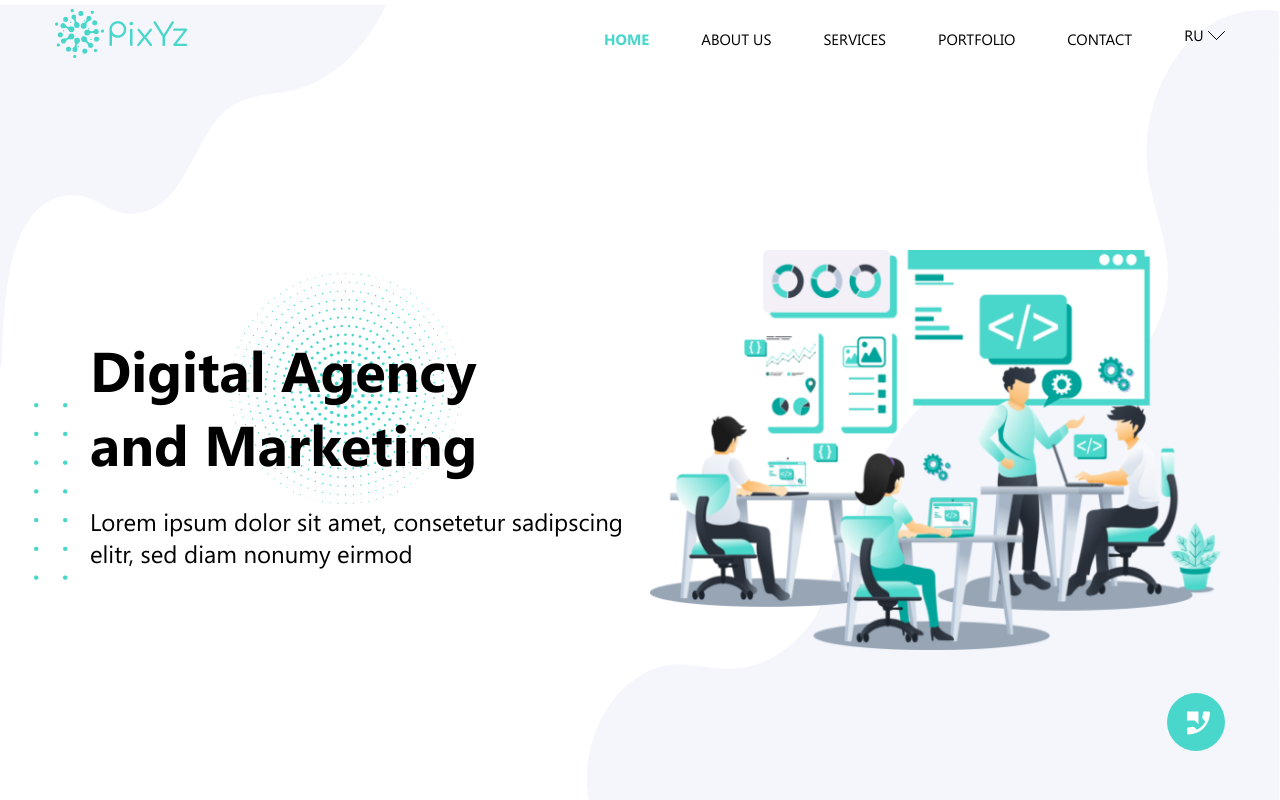
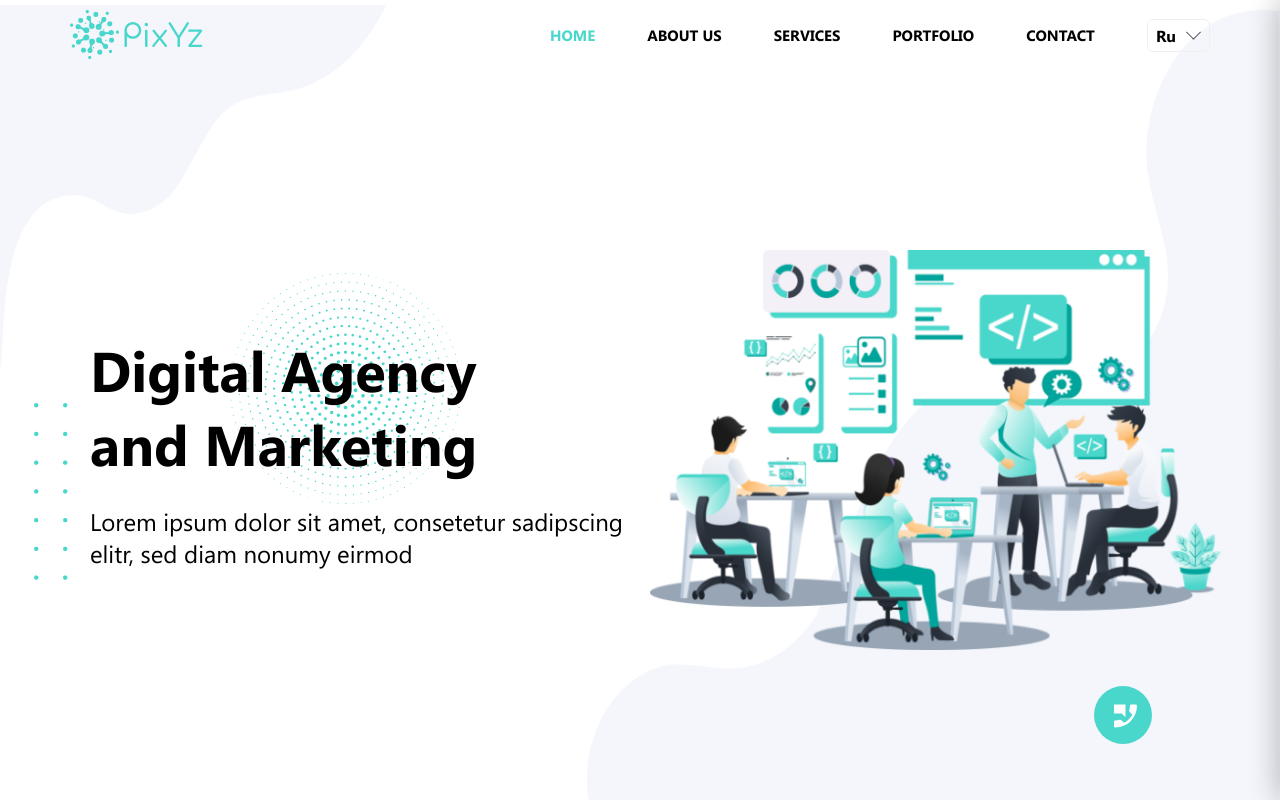
Before and after one commit to BlackHawk999/pixzy, a Vue app: page / in a window 1280 px wide. Shown: the top 800 px of the page. Built offline with nearby package versions, Linux system fonts and the light colour scheme.

Commit message:
responsive layout fixed

```diff
--- a/src/components/ContactDetails.vue
+++ b/src/components/ContactDetails.vue
@@ -39,7 +39,7 @@
         <get-in-touch />
       </div>
       <div class="contact-maps">
-        <iframe src="https://yandex.ru/map-widget/v1/?ll=69.279737%2C41.311151&scroll=false&z=15" width="100%" height="700" frameborder="1" style="border: 0" allowfullscreen="true"/>
+        <iframe src="https://www.google.com/maps/embed?pb=!1m18!1m12!1m3!1d23970.19066160692!2d69.20060567604129!3d41.32465850203895!2m3!1f0!2f0!3f0!3m2!1i1024!2i768!4f13.1!3m3!1m2!1s0x38ae8b8d64bfd1b3%3A0x261b8948e4b4e45e!2z0KjQsNC50YXQsNC90YLQsNGF0YPRgNGB0LrQuNC5INGA0LDQudC-0L0sINCi0LDRiNC60LXQvdGCLCDQo9C30LHQtdC60LjRgdGC0LDQvQ!5e0!3m2!1sru!2s!4v1657779546708!5m2!1sru!2s" width="100%" height="700" frameborder="1" style="border: 0" allowfullscreen="" loading="lazy" referrerpolicy="no-referrer-when-downgrade"></iframe>
       </div>
     </div>
   </div>
--- a/src/components/Intro.vue
+++ b/src/components/Intro.vue
@@ -56,6 +56,10 @@ export default {};
   padding-top: 100px;
   min-height: 100vh;
 
+  @include breakpoint(xs) {
+    background-image: none;
+  }
+
   &-wrapper {
     position: relative;
     display: flex;
@@ -69,6 +73,10 @@ export default {};
     position: relative;
     margin-left: 35px;
 
+    @include breakpoint(sm) {
+      margin-left: 0;
+    }
+
     .intro-title {
       font-family: "Seg-bold";
       font-size: 56px;
@@ -78,6 +86,19 @@ export default {};
       @include breakpoint(lg) {
         font-size: 45px;
         margin-bottom: 20px;
+      }
+      @include breakpoint(md) {
+        font-size: 35px;
+        margin-bottom: 13px;
+      }
+
+      @include breakpoint(sm) {
+        font-size: 30px;
+      }
+
+      @include breakpoint(xs) {
+        font-size: 20px;
+        margin-bottom: 10px;
       }
     }
 
@@ -89,6 +110,14 @@ export default {};
       @include breakpoint(lg) {
         font-size: 22px;
       }
+
+      @include breakpoint(md) {
+        font-size: 18px;
+      }
+
+      @include breakpoint(xs) {
+        font-size: 13px;
+      }
     }
 
     .title-img-wrapper {
@@ -98,6 +127,10 @@ export default {};
 
       @include breakpoint(lg) {
         top: 20%;
+      }
+
+      @include breakpoint(md) {
+        display: none;
       }
     }
 
@@ -109,6 +142,18 @@ export default {};
 
       @include breakpoint(lg) {
         bottom: 5%;
+      }
+
+      @include breakpoint(md) {
+        bottom: -10%;
+      }
+      @include breakpoint(md) {
+        bottom: -10%;
+        left: 0;
+      }
+
+      @include breakpoint(sm) {
+        display: none;
       }
     }
   }
@@ -126,12 +171,22 @@ export default {};
       width: 500px;
       height: 300px;
     }
+
+    @include breakpoint(md) {
+      width: 430px;
+      height: 240px;
+    }
+
+    @include breakpoint(sm) {
+      width: 250px;
+      height: 150px;
+    }
   }
 
   .icon-phone {
-    position: absolute;
+    position: fixed;
     bottom: 7%;
-    right: 0;
+    right: 10%;
     width: 58px;
     height: 58px;
     padding: 17px 15px 15px 20px;
@@ -141,6 +196,7 @@ export default {};
     box-shadow: 0 0 0 rgba(204, 169, 44, 0.4);
     cursor: pointer;
     animation: pulse 1s infinite;
+    z-index: 9999;
 
     svg {
       width: 100%;
--- a/src/components/Navbar.vue
+++ b/src/components/Navbar.vue
@@ -20,42 +20,27 @@
           <img @click="$router.push('/')" src="@/assets/img/logo.png" alt="" />
         </div>
         <div class="menu-wrapper">
-          <router-link class="menu" to="/" exact-active-class="active"
-            >HOME</router-link
-          >
-          <router-link class="menu" to="/about" exact-active-class="active"
-            >ABOUT US</router-link
-          >
-          <router-link class="menu" to="/services" exact-active-class="active"
-            >SERVICES</router-link
-          >
-          <router-link class="menu" to="/portfolio" exact-active-class="active"
-            >PORTFOLIO</router-link
-          >
-          <router-link class="menu" to="/contact" exact-active-class="active"
-            >CONTACT</router-link
-          >
-          <div class="language">
-            <p class="ru">RU</p>
-            <svg
-              width="17"
-              height="9"
-              viewBox="0 0 17 9"
-              fill="none"
-              xmlns="http://www.w3.org/2000/svg"
-            >
-              <path
-                d="M0.5 0.5L8.5 8.5"
-                stroke="black"
-                stroke-linecap="round"
-              />
-              <path
-                d="M16.5 0.5L8.5 8.5"
-                stroke="black"
-                stroke-linecap="round"
-              />
-            </svg>
-          </div>
+          <router-link class="menu" to="/" exact-active-class="active">
+            HOME
+          </router-link>
+
+          <router-link class="menu" to="/about" exact-active-class="active">
+            ABOUT US
+          </router-link>
+
+          <router-link class="menu" to="/services" exact-active-class="active">
+            SERVICES
+          </router-link>
+
+          <router-link class="menu" to="/portfolio" exact-active-class="active">
+            PORTFOLIO
+          </router-link>
+
+          <router-link class="menu" to="/contact" exact-active-class="active">
+            CONTACT
+          </router-link>
+
+          <lang-switcher />
         </div>
       </div>
     </div>
@@ -63,8 +48,11 @@
 </template>
 
 <script>
+import LangSwitcher from "@/components/navbar/langSwitcher"
+
 export default {
   name: "navbar",
+  components: { LangSwitcher },
   data() {
     return {
       scrollPosition: null,
@@ -101,7 +89,7 @@ export default {
   &-wrapper {
     display: flex;
     justify-content: space-between;
-    align-items: center;
+    padding: 0 15px;
 
     @include breakpoint(md) {
       flex-direction: row-reverse;
@@ -117,14 +105,19 @@ export default {
   }
 
   .logo-wrapper {
+    padding: 10px 0;
+    height: 70px;
+    cursor: pointer;
+
     img {
-      cursor: pointer;
+      width: 100%;
+      height: 100%;
+      object-fit: contain;
     }
   }
 
   .menu-wrapper {
     display: flex;
-    align-items: center;
     gap: 52px;
 
     @include breakpoint(md) {
@@ -132,12 +125,13 @@ export default {
     }
   }
   .menu {
-    font-family: "Seg";
+    display: flex;
+    align-items: center;
+    font-family: "Seg-bold";
     font-size: 15px;
     color: #000000;
     text-align: center;
     text-decoration: none;
-    padding: 29px 0 22px 0;
     position: relative;
 
     &::before {
--- a/src/components/PixzyTechno.vue
+++ b/src/components/PixzyTechno.vue
@@ -108,7 +108,7 @@ export default {
 
   .technologies {
     display: grid;
-    grid-template-columns: repeat(9, 1fr);
+    grid-template-columns: repeat(8, 1fr);
     gap: 35.5px;
 
     @include breakpoint(lg) {
--- a/src/components/Sidebar.vue
+++ b/src/components/Sidebar.vue
@@ -8,45 +8,27 @@
       <div class="wrapper">
         <div class="sidebar-menu-wrapper">
           <div class="menu-wrapper">
-            <router-link class="menu" to="/" exact-active-class="active"
-              >HOME</router-link
-            >
-            <router-link class="menu" to="/about" exact-active-class="active"
-              >ABOUT US</router-link
-            >
-            <router-link class="menu" to="/services" exact-active-class="active"
-              >SERVICES</router-link
-            >
-            <router-link
-              class="menu"
-              to="/portfolio"
-              exact-active-class="active"
-              >PORTFOLIO</router-link
-            >
-            <router-link class="menu" to="/contact" exact-active-class="active"
-              >CONTACT</router-link
-            >
-            <div class="language">
-              <p class="ru">RU</p>
-              <svg
-                width="17"
-                height="9"
-                viewBox="0 0 17 9"
-                fill="none"
-                xmlns="http://www.w3.org/2000/svg"
-              >
-                <path
-                  d="M0.5 0.5L8.5 8.5"
-                  stroke="black"
-                  stroke-linecap="round"
-                />
-                <path
-                  d="M16.5 0.5L8.5 8.5"
-                  stroke="black"
-                  stroke-linecap="round"
-                />
-              </svg>
-            </div>
+            <router-link class="menu" to="/" exact-active-class="active">
+              HOME
+            </router-link>
+
+            <router-link class="menu" to="/about" exact-active-class="active">
+              ABOUT US
+            </router-link>
+
+            <router-link class="menu" to="/services" exact-active-class="active">
+              SERVICES
+            </router-link>
+
+            <router-link class="menu" to="/portfolio" exact-active-class="active">
+              PORTFOLIO
+            </router-link>
+
+            <router-link class="menu" to="/contact" exact-active-class="active">
+              CONTACT
+            </router-link>
+
+            <lang-switcher />
           </div>
         </div>
       </div>
@@ -55,8 +37,11 @@
 </template>
 
 <script>
+import LangSwitcher from "@/components/navbar/langSwitcher"
+
 export default {
   name: "Sidebar",
+  components: { LangSwitcher },
   data() {
     return {
       categoryStatus: false,
@@ -97,16 +82,18 @@ export default {
   }
 }
 .sidebar {
+  position: fixed;
+  width: 70vw;
+  min-height: 100vh;
+  right: 0;
   background: #ffffff;
-  position: fixed;
-  right: 0;
-  left: 65%;
-  min-height: 100vh;
-  display: none;
   transform: translateX(100%);
   transition: all 0.4s;
+  box-shadow: 0px 0px 30px rgba(0, 0 ,0 , 0.3);
   z-index: 2222222;
+
   &.open {
+    right: 0;
     transform: translateX(0%);
   }
 
@@ -195,26 +182,6 @@ export default {
     top: 0px;
   }
 
-  .language-wrapper {
-    display: flex;
-    align-items: center;
-    justify-content: space-between;
-    padding: 0px 10px 7px 10px;
-
-    p {
-      font-family: "Lato";
-      font-size: 14px;
-      color: #414141;
-      margin: 0;
-    }
-
-    .choose-lang {
-      font-family: "Lato";
-      font-size: 14px;
-      line-height: 17px;
-      color: #1a4900;
-    }
-  }
   .menu-wrapper {
     display: flex;
     flex-direction: column;
--- /dev/null
+++ b/src/components/navbar/langSwitcher.vue
@@ -0,0 +1,137 @@
+<template>
+  <div class="language">
+    <div class="language-wrapper" @click="isOpen = !isOpen">
+      <div class="language__title">
+        {{ currentLang.label }}
+      </div>
+      <div :class="['language__icon', { open: isOpen }]">
+        <svg
+          width="17"
+          height="9"
+          viewBox="0 0 17 9"
+          fill="none"
+          xmlns="http://www.w3.org/2000/svg"
+        >
+          <path d="M0.5 0.5L8.5 8.5" stroke="black" stroke-linecap="round" />
+          <path d="M16.5 0.5L8.5 8.5" stroke="black" stroke-linecap="round" />
+        </svg>
+      </div>
+    </div>
+
+    <div :class="['language-menu', { active: isOpen }]">
+      <div
+        v-for="lang in languages"
+        :key="lang.code"
+        :class="[
+          'language-menu__item',
+          { active: lang.code === currentLang.code },
+        ]"
+        @click="changeLang(lang)"
+      >
+        {{ lang.label }}
+      </div>
+    </div>
+  </div>
+</template>
+
+<script>
+export default {
+  name: "language-switcher",
+  data() {
+    return {
+      isOpen: false,
+      currentLang: {
+        code: "ru",
+        label: "Ru",
+      },
+      languages: [
+        {
+          code: "uz",
+          label: "Uz",
+        },
+        {
+          code: "ru",
+          label: "Ru",
+        },
+      ],
+    };
+  },
+  methods: {
+    changeLang(lang) {
+        this.currentLang = lang;
+        this.isOpen = false;
+    }
+  }
+};
+</script>
+
+<style lang="scss">
+.language {
+  position: relative;
+
+  &-wrapper {
+    display: flex;
+    align-items: center;
+    border-radius: 6px;
+    border: 1px solid #efefef;
+    padding: 5px 8px;
+    cursor: pointer;
+  }
+
+  &__title {
+    font-family: "Seg-bold";
+    margin-right: 10px;
+  }
+
+  &__icon {
+    width: 15px;
+    height: 15px;
+    transition: 0.3s;
+
+    &.open {
+      transform: rotate(180deg);
+    }
+
+    svg {
+      width: 100%;
+      height: 100%;
+      object-fit: contain;
+    }
+  }
+
+  &-menu {
+    position: absolute;
+    top: 100%;
+    left: 0;
+    right: 0;
+    display: flex;
+    flex-direction: column;
+    border: 1px solid #efefef;
+    border-radius: 6px;
+    transition: 0.5s;
+    opacity: 0;
+    pointer-events: none;
+
+    &.active {
+      transform: translateY(10px);
+      opacity: 1;
+      pointer-events: unset;
+    }
+
+    &__item {
+      display: flex;
+      align-items: center;
+      justify-content: center;
+      padding: 5px;
+      color: #000;
+      transition: 0.4s;
+      cursor: pointer;
+
+      &.active {
+        background: rgba(94, 193, 223, 0.918);
+        color: #fff;
+      }
+    }
+  }
+}
+</style>
```
Also changed, not shown: src/components/GetInTouch.vue (+49 -11 lines).
